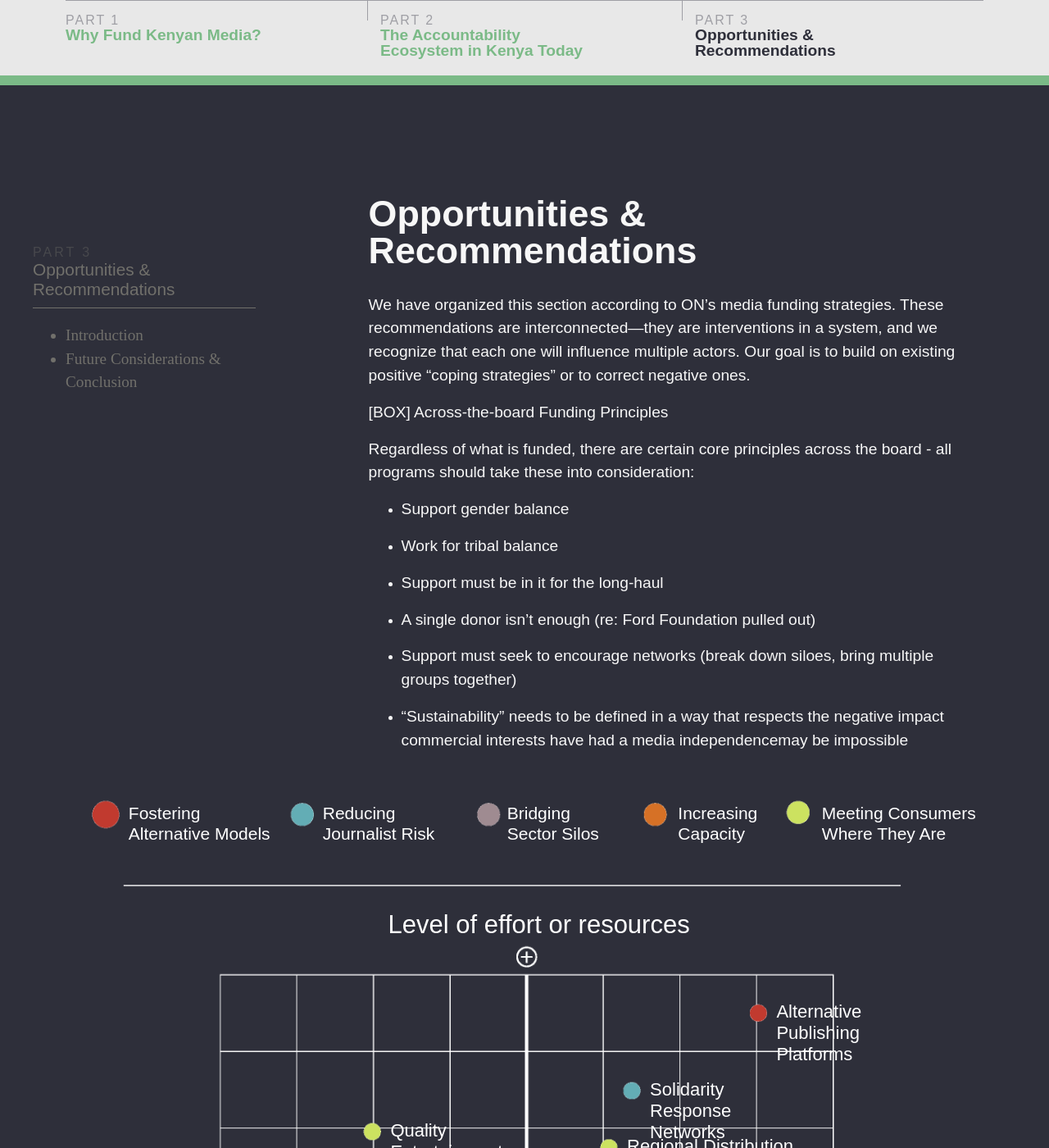
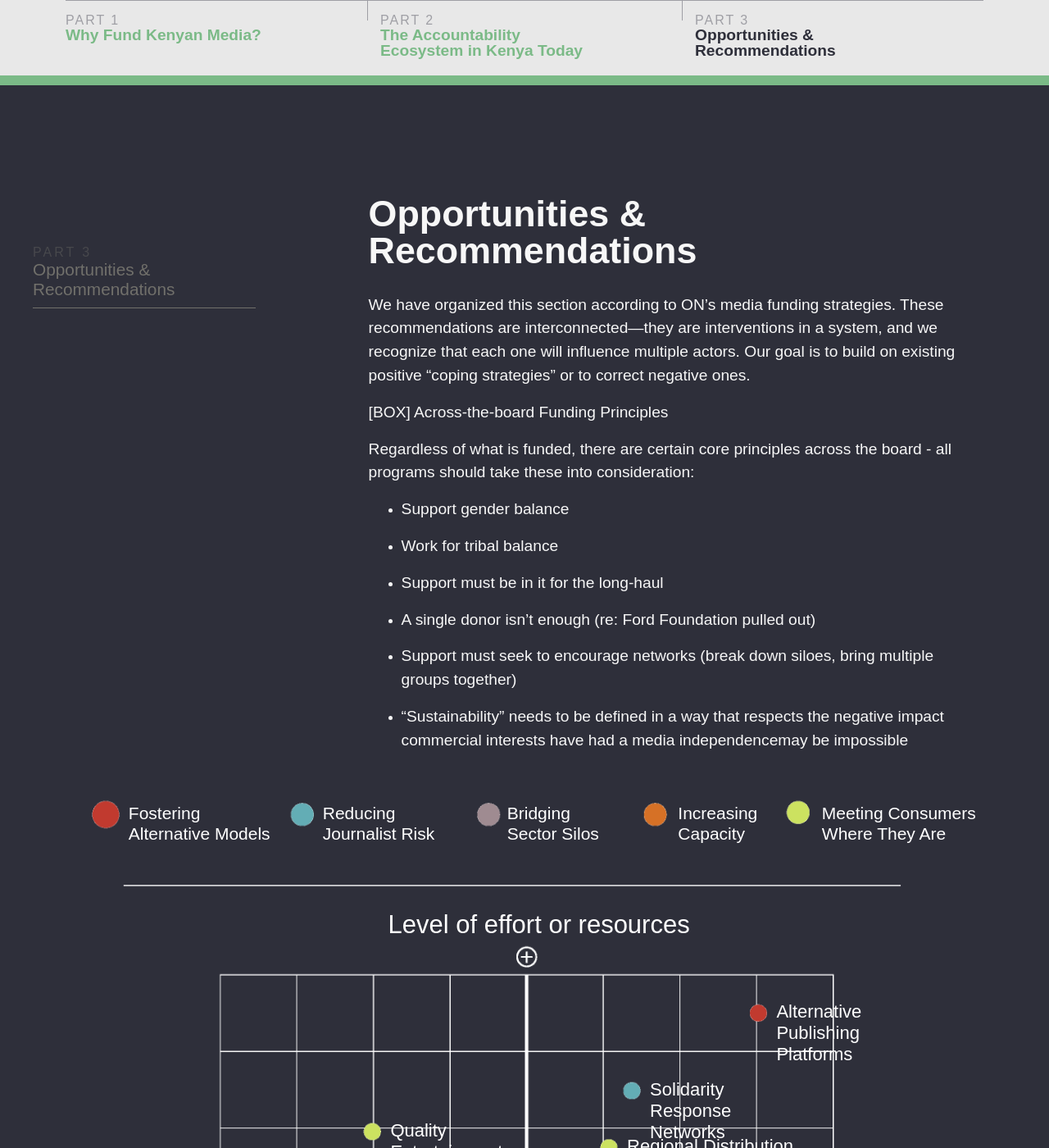
Before and after one commit to theReboot/onken, a Jekyll site: the page built from 3-opportunities-recommendations/index.md, in a window 1280 px wide and 1400 px high. Shown: the whole window at 82% size. Built offline with Jekyll 4.4.1, drawn with Linux system fonts in a browser that asks for light colours; nearby versions of some CDN libraries.

Commit message:
Updated 'x'

```diff
--- a/_data/navigation.yml
+++ b/_data/navigation.yml
@@ -25,7 +25,3 @@
     preTitle: Part 3
     url: /opportunities-recommendations/
     subpageitems:
-      - section: Introduction
-        anchorurl: widget1
-      - section: Future Considerations & Conclusion
-        anchorurl: widget3
--- a/_includes/flyOut.html
+++ b/_includes/flyOut.html
@@ -6,7 +6,7 @@
     <div class="flyOut__bg"></div>
     <div class="flyOut__inner">
       <div class="flyOut__inner__text">
-        <div class="flyOut__close">[BIG X TO CLOSE BOX]</div>
+        <div class="flyOut__close"></div>
         {{ include.content }}
       </div>
     </div>
--- a/_includes/graphic-matrix.html
+++ b/_includes/graphic-matrix.html
@@ -203,7 +203,7 @@
 			  <div class="flyOut__bg"></div>
 			  <div class="flyOut__inner">
 			    <div class="flyOut__inner__text">
-			      <div class="flyOut__close">[BIG X TO CLOSE BOX]</div>
+			      <div class="flyOut__close"></div>
 			      <h1>1. International Learning Exchanges</h1>
 			      <div class="subheading">Fellowships or other learning experiences for Kenyan journalists to learn from international alternative media companies</div>
 			      <h3>Influence and Opportunity Description</h3>
--- a/assets/js/scripts.js
+++ b/assets/js/scripts.js
@@ -15,7 +15,19 @@
   $('body').removeClass('no-scroll');
 }
 
+function hashRewrite(path) {
+  // console.log(path);
+  var currentPath = window.location.pathname;
+  var currentDomain = document.domain;
 
+  if (path === undefined || path === null) {
+    window.history.replaceState({}, currentDomain, currentPath);
+    return false;
+  } else {
+    window.history.replaceState({}, currentDomain, currentPath + path);
+    return false;
+  }
+}
 
 $(document).ready(function(){
 
@@ -72,8 +84,8 @@
             if (windowPos >= divPos && windowPos < (divPos + divHeight)) {
                 $("a[href='" + theID + "']").addClass("nav-active");
                 // URL rewrites
-                window.history.replaceState({}, currentDomain, currentPath + theID);
-                return false;
+                hashRewrite(theID)
+
             } else {
                 $("a[href='" + theID + "']").removeClass("nav-active");
             }
@@ -93,28 +105,25 @@
     // fly out sidebar
     $( ".flyOutButton, .flyOut__close, .g-flyOutButton").click(function() {
 
-      var currentPath = window.location.pathname;
-      var currentDomain = document.domain;
       var flyOut = $(this).parents('.flyOut__wrap').find('.flyOut')
       var flyOutID = flyOut.attr("id");
 
       // if this flyOut window is already open
       if (flyOut.hasClass('flyOut__active')) {
 
-        $('body').removeClass('no-scroll');
-        flyOut.toggleClass('flyOut__active')
+        closeFlyOut();
 
         // URL rewrites
-        window.history.pushState({}, currentDomain, currentPath);
-        return false;
+        hashRewrite()
 
       } else {
 
         flyOut.toggleClass('flyOut__active')
         $('body').addClass('no-scroll');
         // URL rewrites
-        window.history.pushState({}, currentDomain, currentPath + '#' + flyOutID);
-        return false;
+        hashRewrite('#' + flyOutID)
+        // window.history.pushState({}, currentDomain, currentPath + '#' + flyOutID);
+        // return false;
 
       }
     })
@@ -122,13 +131,15 @@
 
 // Close fly-out when you click in the dark part
 $('.flyOut__bg').click( function() {
-  closeFlyOut()
+  closeFlyOut();
+  hashRewrite();
 });
 
 // Close fly-out feature when esc key is pressed
 $(document).keyup(function(e) {
   if (e.keyCode === 27) {
     closeFlyOut();
+    hashRewrite();
   }
 });
 
--- a/assets/main.scss
+++ b/assets/main.scss
@@ -731,9 +731,20 @@
   border: 2px solid $black;
   cursor: pointer;
   display: block;
-  padding: 1rem;
+  font-family: $sansSerif;
+  padding: 1.5rem;
   position: fixed;
   top: 1rem;
+
+  &::after {
+    content: 'X';
+    font-size: 1.5rem;
+    font-weight: 700;
+    left: 50%;
+    position: absolute;
+    top: 50%;
+    transform: translate(-50%, -50%);
+  }
 }
 
 // meter/slider styles
```
Also changed, not shown: 3 other files.
